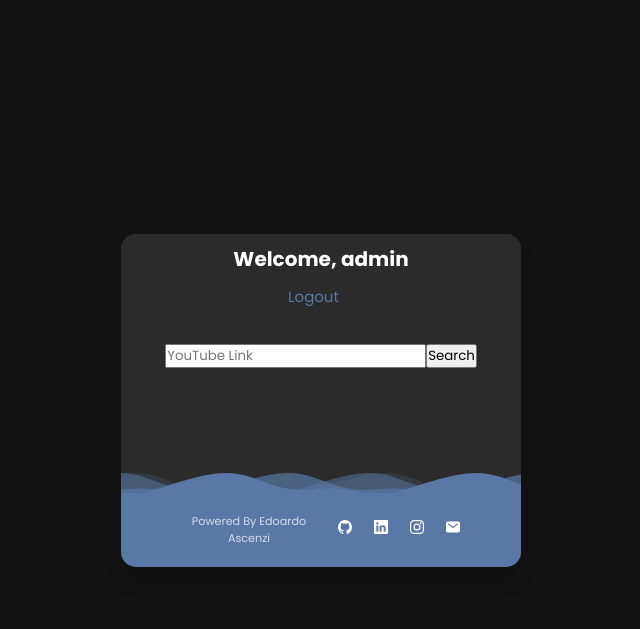
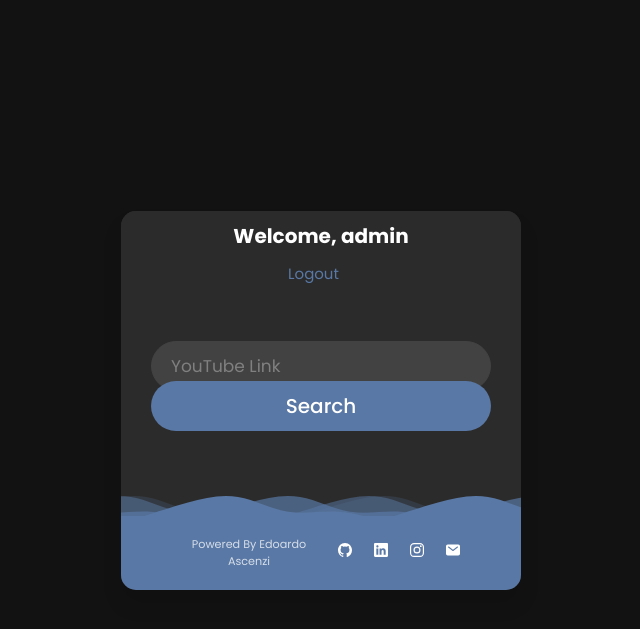
Before and after one commit to edoardoascenzi/YTMusicPlayer, a Django app: page / in a window 1280 px wide. Shown: the top 629 px of the page, without its empty margins (319-959 px from the left). Run offline with Django 5.2, Linux system fonts and the light colour scheme; a user stored in the database is signed in; some libraries are stand-ins or nearby versions.

Commit message:
need to fix the search bar index

```diff
--- a/YTMusicPlayer/static/style.css
+++ b/YTMusicPlayer/static/style.css
@@ -47,12 +47,32 @@ html,body{
 .wrapper form{
   padding: 10px 30px 50px 30px;
 }
+form .field_index,
 .wrapper form .field{
   height: 50px;
   width: 100%;
   margin-top: 20px;
   position: relative;
 }
+
+.form .field_index {
+  display: flex;
+  align-items: center;
+}
+
+form .field_index input{
+  height: 100%;
+  width: 100%;
+  outline: none;
+  font-size: 15px;
+  padding-left: 20px;
+  border: 1px solid #424242;
+  border-radius: 25px;
+  transition: all 0.3s ease;
+  background: #424242;
+  color: #fff;
+}
+
 .wrapper form .field input{
   height: 100%;
   width: 100%;
@@ -65,10 +85,8 @@ html,body{
   background: #424242;
   color: #fff;
 }
-/* .wrapper form .field input:focus,
-form .field input:valid{
-  border-color: #29377d;
-} */
+
+form .field_index  label,
 .wrapper form .field label{
   position: absolute;
   top: 50%;
@@ -80,6 +98,9 @@ form .field input:valid{
   transform: translateY(-50%);
   transition: all 0.3s ease;
 }
+
+
+form .field_index input:focus ~ label,
 form .field input:focus ~ label,
 form .field input:valid ~ label{
   top: 0%;
@@ -112,6 +133,8 @@ form .content label{
   padding-left: 5px;
 }
 
+
+form .field_index input[type="submit"],
 form .field input[type="submit"]{
   color: #fff;
   border: none;
@@ -124,6 +147,7 @@ form .field input[type="submit"]{
   background: #5978a5;
   transition: all 0.3s ease;
 }
+form .field_index[type="submit"]:active,
 form .field input[type="submit"]:active{
   transform: scale(0.95);
 }
--- a/YTMusicPlayer/templates/index.html
+++ b/YTMusicPlayer/templates/index.html
@@ -56,10 +56,15 @@
         <a href="/logout" , class="link"> Logout </a>
       </div>
       <br />
+      <div class="messages">
+        {% for message in messages %}
+        <b>{{message}}</b>
+        {% endfor %}
+      </div>
       <form action="" method="POST">
         {% csrf_token %}
-        <div class="search-bar">
-          <input type="text" placeholder="YouTube Link" required name="YT_url" />
+        <div class="field_index">
+          <input type="text"  required name="YT_url" /><label> YouTube Link </label>
           <input type="submit" value="Search" />
         </div>
       </form>
```
Also changed, not shown: README.md, YTMusicPlayer/db.sqlite3.
